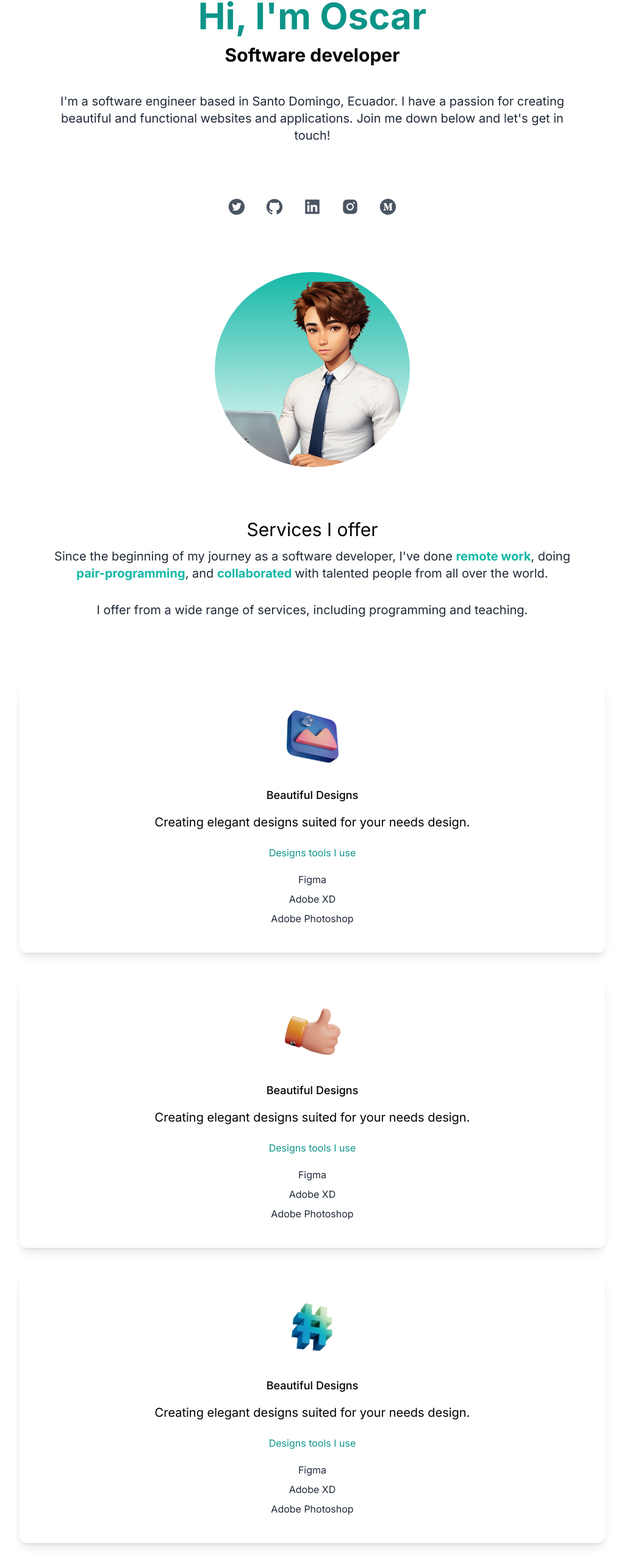
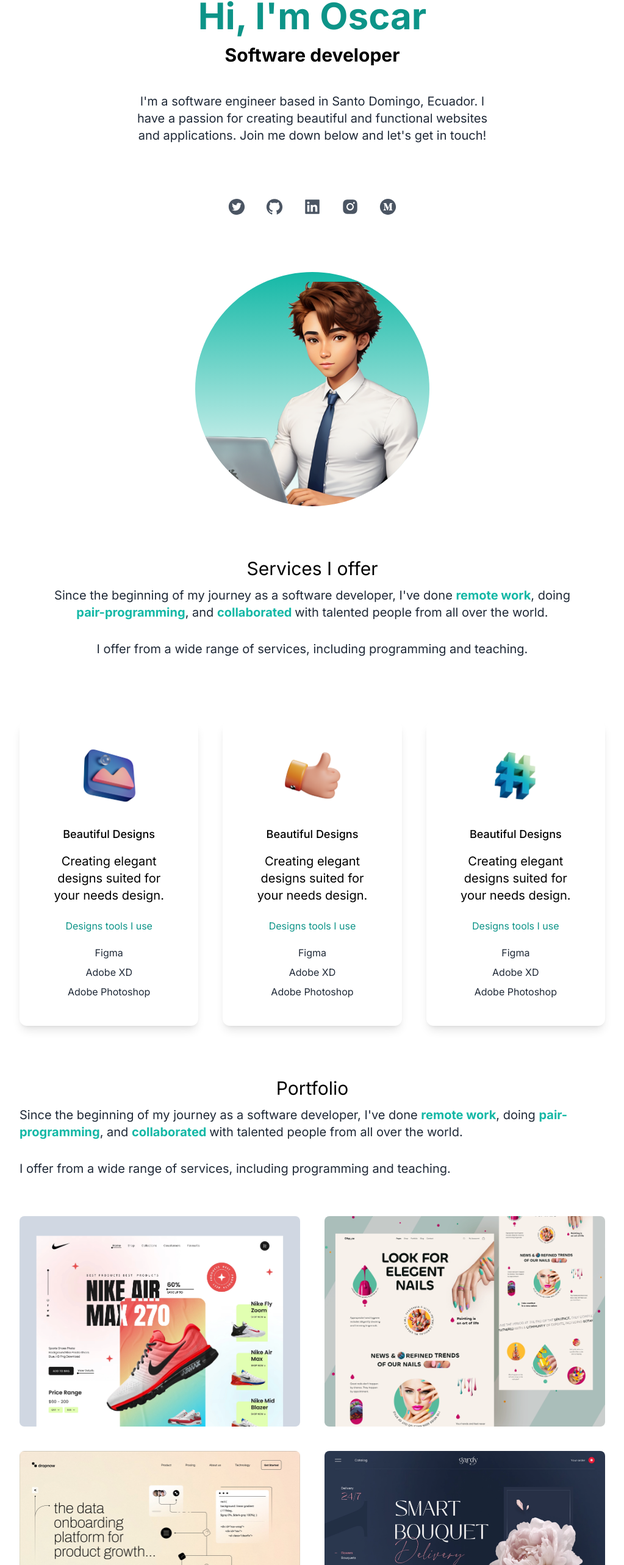
Before and after one commit to oovillagran/portfolio, a Next.js app: page / in a window 1280 px wide. Shown: the part 208-2774 px from the top of the page at 61% size, without its empty margins (128-1151 px from the left). Built offline with nearby package versions, Linux system fonts and the light colour scheme.

Commit message:
Add dark mode

```diff
--- a/app/globals.css
+++ b/app/globals.css
@@ -23,3 +23,12 @@
   font-family: "burtons";
   src: url(../public/Burtons.otf);
 }
+
+.bg-white {
+  background-color: #fff;
+}
+
+/* Dark mode background color */
+.dark .bg-white {
+  background-color: #000; /* Change this to your desired dark mode background color */
+}
--- a/app/page.js
+++ b/app/page.js
@@ -1,3 +1,4 @@
+'use client';
 import Head from 'next/head';
 import {BsFillMoonStarsFill} from 'react-icons/bs';
 import {AiFillTwitterCircle, AiFillGithub, AiFillLinkedin, AiFillInstagram, AiFillMediumCircle} from 'react-icons/ai';
@@ -12,63 +13,66 @@
 import web4 from '../public/web4.png';
 import web5 from '../public/web5.png';
 import web6 from '../public/web6.png';
+import { useState } from 'react';
 
 export default function Home() {
+  const [darkMode, setDarkMode] = useState(false);
+
   return (
-    <div>
+    <div className={darkMode ? "dark" : ""}>
       <Head>
         <title>Oscar Portfolio</title>
         <meta name="description" content="Generated by create next app" />
         <link rel="icon" href="/favicon.ico" />
       </Head>
 
-      <main className='bg-white px-10 md:px-20 lg:px-40'>
+      <main className='bg-white px-10 md:px-20 lg:px-40 dark:bg-gray-900'>
         <section className="min-h-screen">
           <nav className='py-10 mb-12 flex justify-between'>
-            <h1 className='text-xl font-burtons'>alfa&omega</h1>
+            <h1 className='text-xl font-burtons dark:text-gray-200'>alfa&omega</h1>
             <ul className='flex items-center'>
               <li>
-                <BsFillMoonStarsFill className='cursor-pointer text-2xl'/>
+                <BsFillMoonStarsFill onClick={() => setDarkMode(!darkMode)} className='cursor-pointer text-2xl dark:text-gray-200'/>
               </li>
               <li><a className="bg-gradient-to-r from-cyan-500 to-teal-500 text-white px-4 py-2 rounded-md ml-8" href="#">Resume</a></li>
             </ul>
           </nav>
           <div className="text-center p-10">
             <h2 className='text-5xl py-2 text-teal-600 font-bold md:text-6xl'>Hi, I'm Oscar</h2>
-            <h3 className='text-2xl py-2 font-bold mb-4 md:text-3xl'>Software developer</h3>
-            <p className='text-md py-5 leading-8 mb-4 text-gray-800 md:text-xl'>I'm a software engineer based in Santo Domingo, Ecuador. I have a passion for creating beautiful and functional websites and applications. Join me down below and let's get in touch!</p>
+            <h3 className='text-2xl py-2 font-bold mb-4 md:text-3xl dark:text-gray-200'>Software developer</h3>
+            <p className='text-md py-5 leading-8 mb-4 text-gray-800 md:text-xl max-w-xl mx-auto dark:text-gray-200'>I'm a software engineer based in Santo Domingo, Ecuador. I have a passion for creating beautiful and functional websites and applications. Join me down below and let's get in touch!</p>
           </div>
           <div className="text-3xl flex justify-center gap-8 py-3 text-gray-600">
-            <AiFillTwitterCircle />
-            <AiFillGithub />
-            <AiFillLinkedin />
-            <AiFillInstagram />
-            <AiFillMediumCircle />
+            <AiFillTwitterCircle className='dark:text-gray-200'/>
+            <AiFillGithub className='dark:text-gray-200' />
+            <AiFillLinkedin className='dark:text-gray-200' />
+            <AiFillInstagram className='dark:text-gray-200' />
+            <AiFillMediumCircle className='dark:text-gray-200' />
           </div>
-          <div className="relative bg-gradient-to-b from-teal-500 rounded-full w-80 h-80 mt-20 mx-auto overflow-hidden">
+          <div className="relative bg-gradient-to-b from-teal-500 rounded-full w-80 h-80 mt-20 mx-auto overflow-hidden md:h-96 md:w-96">
             <Image className='w-32 h-32 mx-auto my-4' src={oscardev} alt="emoticon" layout='fill' objectFit='cover' objectPosition='center' />
           </div>
         </section>
         {/* second section */}
         <section className='py-10'>
           <div className="text-center p-10">
-            <h3 className="text-3xl py-1">
+            <h3 className="text-3xl py-1 dark:text-gray-200">
               Services I offer
             </h3>
-            <p className="text-md py-2 leading-8 mb-4 text-gray-800 md:text-xl">
+            <p className="text-md py-2 leading-8 mb-4 text-gray-800 md:text-xl dark:text-gray-200">
               Since the beginning of my journey as a software developer,
               I've done <span className="text-teal-500 font-bold">remote
               work</span>, doing <span className="text-teal-500 font-bold">pair-programming</span>,
               and <span className="text-teal-500 font-bold">collaborated </span>
               with talented people from all over the world.
             </p>
-            <p className="text-md py-2 leading-8 mb-4 text-gray-800 md:text-xl">
+            <p className="text-md py-2 leading-8 mb-4 text-gray-800 md:text-xl dark:text-gray-200">
               I offer from a wide range of services, including programming and teaching.
             </p>
           </div>
-          <div>
-            <div className="text-center shadow-lg p-10 rounded-xl my-10">
-                <Image src={design} width={100} height={100} className="mx-auto" />
+          <div className='lg:flex gap-10'>
+            <div className="text-center shadow-lg p-10 rounded-xl my-10 dark:bg-white">
+              <Image src={design} width={100} height={100} className="mx-auto" />
               <h3 className="text-lg font-medium pt-8 pb-2">Beautiful Designs</h3>
               <p className="py-2 md:text-xl">
                 Creating elegant designs suited for your needs design.
@@ -80,7 +84,7 @@
                 <li className="text-gray-800 py-1">Adobe Photoshop</li>
               </ul>
             </div>
-            <div className="text-center shadow-lg p-10 rounded-xl my-10">
+            <div className="text-center shadow-lg p-10 rounded-xl my-10 dark:bg-white">
                 <Image src={consulting} width={100} height={100} className="mx-auto" />
               <h3 className="text-lg font-medium pt-8 pb-2">Beautiful Designs</h3>
               <p className="py-2 md:text-xl">
@@ -93,7 +97,7 @@
                 <li className="text-gray-800 py-1">Adobe Photoshop</li>
               </ul>
             </div>
-            <div className="text-center shadow-lg p-10 rounded-xl my-10">
+            <div className="text-center shadow-lg p-10 rounded-xl my-10 dark:bg-white">
                 <Image src={code} width={100} height={100} className="mx-auto" />
               <h3 className="text-lg font-medium pt-8 pb-2">Beautiful Designs</h3>
               <p className="py-2 md:text-xl">
@@ -110,36 +114,36 @@
         </section>
         <section>
           <div>
-            <h3 className="text-3xl text-center py-1">Portfolio</h3>
-            <p className="text-md py-2 leading-8 mb-4 text-gray-800 md:text-xl">
+            <h3 className="text-3xl text-center py-1 dark:text-gray-200">Portfolio</h3>
+            <p className="text-md py-2 leading-8 mb-4 text-gray-800 md:text-xl dark:text-gray-200">
               Since the beginning of my journey as a software developer,
               I've done <span className="text-teal-500 font-bold">remote
               work</span>, doing <span className="text-teal-500 font-bold">pair-programming</span>,
               and <span className="text-teal-500 font-bold">collaborated </span>
               with talented people from all over the world.
             </p>
-            <p className="text-md py-2 leading-8 mb-4 text-gray-800 md:text-xl">
+            <p className="text-md py-2 leading-8 mb-4 text-gray-800 md:text-xl dark:text-gray-200">
               I offer from a wide range of services, including programming and teaching.
             </p>
           </div>
-          <div>
-            <div className="shadow-lg rounded-xl">
-              <Image src={web1} width={100} height={100} className="mx-auto" />
+          <div className='flex flex-col gap-10 py-10 lg:flex-row lg:flex-wrap'>
+            <div className="basis-1/3 flex-1">
+              <Image src={web1} className='rounded-lg object-cover' width={'100%'} height={'100%'} layout="responsive" />
             </div>
-            <div className="shadow-lg rounded-xl">
-              <Image src={web2} width={100} height={100} className="mx-auto" />
+            <div className="basis-1/3 flex-1">
+              <Image src={web2} className='rounded-lg object-cover' width={'100%'} height={'100%'} layout="responsive" />
             </div>
-            <div className="shadow-lg rounded-xl">
-              <Image src={web3} width={100} height={100} className="mx-auto" />
+            <div className="basis-1/3 flex-1">
+              <Image src={web3} className='rounded-lg object-cover' width={'100%'} height={'100%'} layout="responsive" />
             </div>
-            <div className="shadow-lg rounded-xl">
-              <Image src={web4} width={100} height={100} className="mx-auto" />
+            <div className="basis-1/3 flex-1">
+              <Image src={web4} className='rounded-lg object-cover' width={'100%'} height={'100%'} layout="responsive" />
             </div>
-            <div className="shadow-lg rounded-xl">
-              <Image src={web5} width={100} height={100} className="mx-auto" />
+            <div className="basis-1/3 flex-1">
+              <Image src={web5} className='rounded-lg object-cover' width={'100%'} height={'100%'} layout="responsive" />
             </div>
-            <div className="shadow-lg rounded-xl">
-              <Image src={web6} width={100} height={100} className="mx-auto" />
+            <div className="basis-1/3 flex-1">
+              <Image src={web6} className='rounded-lg object-cover' width={'100%'} height={'100%'} layout="responsive" />
             </div>
           </div>
         </section>
--- a/package.json
+++ b/package.json
@@ -9,6 +9,7 @@
     "lint": "next lint"
   },
   "dependencies": {
+    "@tailwindcss/aspect-ratio": "^0.4.2",
     "autoprefixer": "10.4.15",
     "eslint": "8.48.0",
     "eslint-config-next": "13.4.19",
--- a/tailwind.config.js
+++ b/tailwind.config.js
@@ -1,5 +1,6 @@
 /** @type {import('tailwindcss').Config} */
 module.exports = {
+  darkMode: 'class',
   content: [
     './pages/**/*.{js,ts,jsx,tsx,mdx}',
     './components/**/*.{js,ts,jsx,tsx,mdx}',
```
Also changed, not shown: public/favicon.png (added), 1 other file (tests, documents, lock files or other folders).
